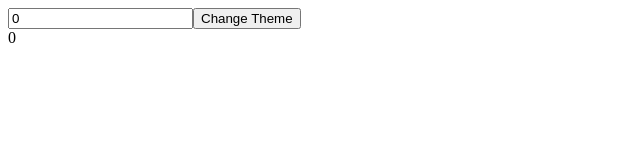
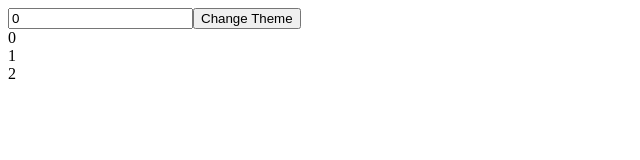
Before and after one commit to awaiswaheed321/WAA-React, a React (Vite) app: page / in a window 1280 px wide. Shown: the top 160 px of the page, without its empty margins (0-640 px from the left). Built offline with nearby package versions, Linux system fonts and the light colour scheme.

Commit message:
useCallback example

```diff
--- a/package.json
+++ b/package.json
@@ -10,6 +10,7 @@
     "preview": "vite preview"
   },
   "dependencies": {
+    "prop-types": "^15.8.1",
     "react": "^18.3.1",
     "react-dom": "^18.3.1"
   },
--- a/src/App.jsx
+++ b/src/App.jsx
@@ -1,10 +1,10 @@
 import './App.css'
-import UseMemoComponent from "./UseMemoComponent.jsx";
+import UseCallbackComponent from "./UseCallbackComponent.jsx";
 
 function App() {
     return (<>
         {/*<Clock></Clock>*/}
-        <UseMemoComponent/>
+        <UseCallbackComponent/>
     </>)
 }
 
--- /dev/null
+++ b/src/List.jsx
@@ -0,0 +1,20 @@
+import {useEffect, useState} from 'react';
+import PropTypes from "prop-types";
+
+const List = ({getItems}) => {
+    const [items, setItems] = useState([]);
+
+    useEffect(() => {
+        setItems(getItems());
+    }, [getItems]);
+
+    return (<>
+        {items.map((item) => (<div key={item}>{item}</div>))}
+    </>);
+};
+
+List.propTypes = {
+    getItems: PropTypes.func.isRequired,
+}
+
+export default List;
--- /dev/null
+++ b/src/UseCallbackComponent.jsx
@@ -0,0 +1,29 @@
+import {useCallback, useState} from "react";
+import List from "./List.jsx";
+
+const UseCallbackComponent = () => {
+    const [number, setNumber] = useState(0);
+    const [dark, setDark] = useState(false);
+
+    const getItems = useCallback(() => {
+        return [number, number + 1, number + 2];
+    }, [number]);
+
+    const theme = {
+        backgroundColor: dark ? "black" : "white", color: dark ? "white" : "black",
+    };
+
+    return (<div style={theme}>
+        <input
+            type="number"
+            value={number}
+            onChange={(e) => setNumber(parseInt(e.target.value))}
+        />
+        <button onClick={() => setDark((prevDark) => !prevDark)}>
+            Change Theme
+        </button>
+        <List getItems={getItems}/>
+    </div>);
+};
+
+export default UseCallbackComponent;
--- a/src/UseMemoComponent.jsx
+++ /dev/null
@@ -1,38 +0,0 @@
-import {useMemo, useState} from "react";
-
-const UseMemoComponent = () => {
-    const [number, setNumber] = useState(0);
-    const [dark, setDark] = useState(false);
-
-    // Slow functions usage
-    const doubleNumber = useMemo(() => {
-        return slowFunction(number);
-    }, [number]);
-
-    // Referential Equality usage
-    const themeStyle = useMemo(() => {
-        return {
-            backgroundColor: dark ? "black" : "white", color: dark ? "white" : "black",
-        };
-    }, [dark]);
-
-    return (<div>
-            <input
-                type="number"
-                value={number}
-                onChange={(e) => setNumber(Number(e.target.value))}
-            />
-            <button onClick={() => setDark((prevDark) => !prevDark)}>
-                Change Theme
-            </button>
-            <div style={themeStyle}>{doubleNumber}</div>
-        </div>);
-};
-
-const slowFunction = (number) => {
-    for (let i = 0; i < 1000000000; i++) {
-    }
-    return number * 2;
-};
-
-export default UseMemoComponent;
```
Also changed, not shown: 1 other file (tests, documents, lock files or other folders).
